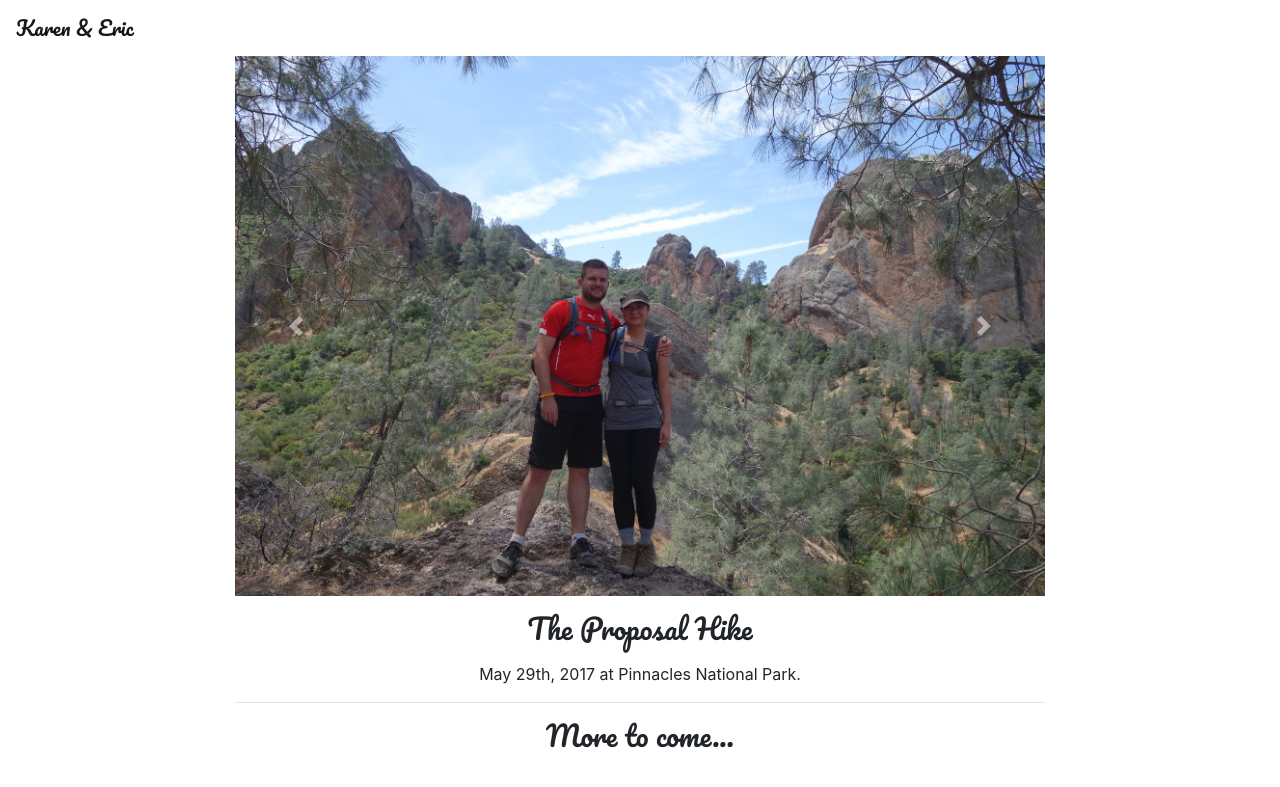
After one commit to gkskillz/karenanderic, a Python web app: template web/app/template/photos.html in a window 1280 px wide. The commit adds this page. Shown: the top 787 px of the page. Run offline with Jinja, Linux system fonts and the light colour scheme; the template is opened without the code that fills it, so the values that code supplies are empty; some libraries are stand-ins or nearby versions.

Commit message:
Add first photo album
Add album of the proposal

```diff
--- /dev/null
+++ b/web/app/template/photos.html
@@ -0,0 +1,31 @@
+{% extends "common/base.html" %}
+
+{% block navbar %}{% include "common/navbar.html" %}{% endblock %}
+
+{% block content %}
+<div class="row">
+  <div class="col album mx-auto">
+    <div id="proposalControls" class="carousel slide mx-auto" data-ride="false" data-interval="false">
+      <div class="carousel-inner">
+        {% for i in range(1, 7) %}
+        <div class="carousel-item {% if loop.first %} active{% endif %}">
+          <img class="d-block mx-auto img-fluid" src="/static/images/albums/proposal/{{ i }}.jpg">
+        </div>
+        {% endfor %}
+      </div>
+      <a class="carousel-control-prev" href="#proposalControls" role="button" data-slide="prev">
+        <span class="carousel-control-prev-icon" aria-hidden="true"></span>
+        <span class="sr-only">Previous</span>
+      </a>
+      <a class="carousel-control-next" href="#proposalControls" role="button" data-slide="next">
+        <span class="carousel-control-next-icon" aria-hidden="true"></span>
+        <span class="sr-only">Next</span>
+      </a>
+    </div>
+    <h3 class="my-3">The Proposal Hike</h3>
+    <p>May 29th, 2017 at Pinnacles National Park.</p>
+    <hr>
+    <h3 class="my-3">More to come...</h3>
+  </div>
+</div>
+{% endblock %}
--- a/web/main.py
+++ b/web/main.py
@@ -26,7 +26,7 @@ def handle_500(_, response, exception):
 app = webapp2.WSGIApplication(
     [
         # Main site paths
-        ('/(event)?', static_handler.StaticHandler),
+        ('/(event|photos)?', static_handler.StaticHandler),
         ('/login', login_handler.LoginHandler),
         ('/logout', login_handler.LogoutHandler),
         ('/rsvp', rsvp_handler.RsvpHandler),
--- a/web/static/style.css
+++ b/web/static/style.css
@@ -32,3 +32,13 @@ h1, h2, h3, h4,
 .light-green {
   background-color: #c8e6c9;
 }
+
+.album {
+  max-width: 840px;
+  text-align: center;
+}
+
+.carousel-item {
+  background: #212121;
+  max-height: 720px;
+}
```
Also changed, not shown: web/app/base_handler.py (+7 -3 lines), web/static/images/albums/proposal/1.jpg (added), web/static/images/albums/proposal/2.jpg (added), web/static/images/albums/proposal/3.jpg (added), web/static/images/albums/proposal/4.jpg (added), web/static/images/albums/proposal/5.jpg (added), web/static/images/albums/proposal/6.jpg (added), web/static/images/albums/proposal/7.jpg (added).
